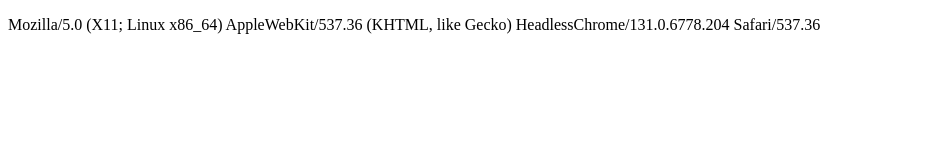
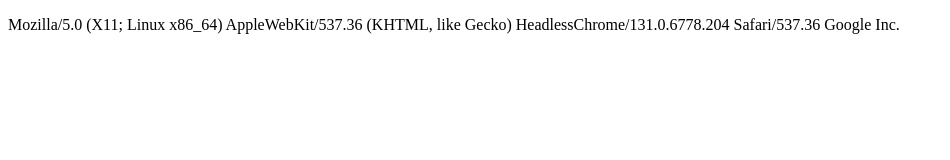
Before and after one commit to indco-kane/user-agent-test, a plain HTML site: page index.html in a window 1280 px wide. Shown: the whole page, without its empty margins (0-950 px from the left). Drawn offline with Linux system fonts and the light colour scheme.

Commit message:
Update index.html

```diff
--- a/index.html
+++ b/index.html
@@ -8,7 +8,7 @@
 <body>
     <p id="user-agent-string"></p>
     <script>
-        document.getElementById('user-agent-string').textContent = navigator.userAgent;
+        document.getElementById('user-agent-string').textContent = navigator.userAgent +'\n\n' + navigator.vendor;
     </script>
 </body>
 </html>
```
